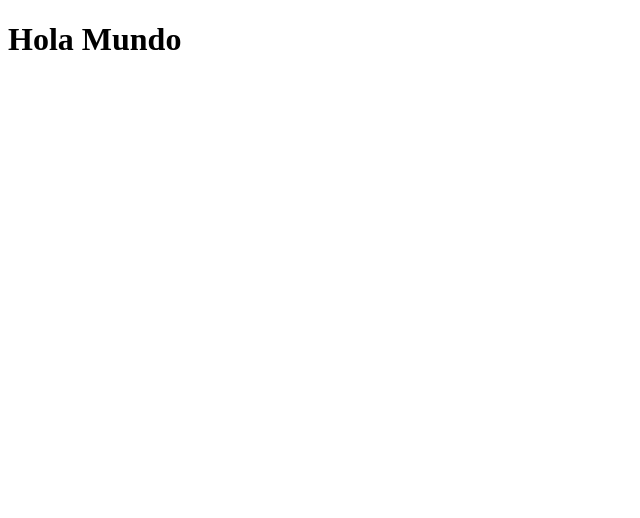
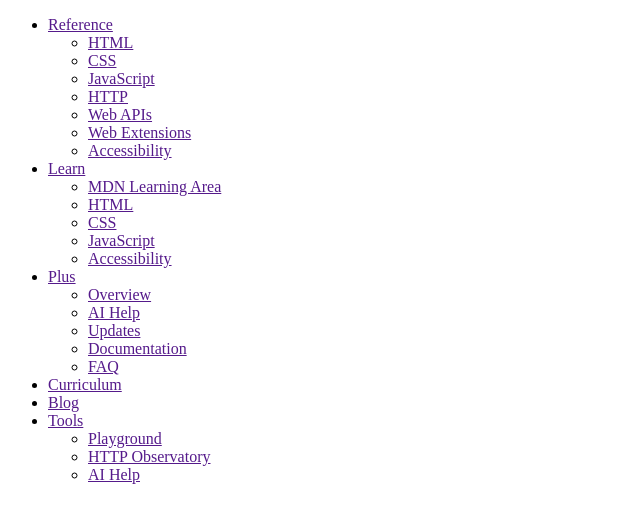
Before and after one commit to HectorAbajo/prueba-git, a plain HTML site: page index.html in a window 1280 px wide. Shown: the whole page, without its empty margins (0-640 px from the left). Drawn offline with Linux system fonts and the light colour scheme.

Commit message:
vercion 1.3

```diff
--- a/index.html
+++ b/index.html
@@ -6,6 +6,59 @@
     <title>Document</title>
 </head>
 <body>
-    <h1>Hola Mundo</h1>
+    <header>
+        <nav>
+            <ul>
+                <li>
+                    <a href="">Reference</a>
+                    <ul>
+                        <li><a href="">HTML</a></li>
+                        <li><a href="">CSS</a></li>
+                        <li><a href="">JavaScript</a></li>
+                        <li><a href="">HTTP</a></li>
+                        <li><a href="">Web APIs</a></li>
+                        <li><a href="">Web Extensions</a></li>
+                        <li><a href="">Accessibility</a></li>
+                    </ul>
+                </li>
+                <li>
+                    <a href="">Learn</a>
+                    <ul>
+                        <li><a href="">MDN Learning Area</a></li>
+                        <li><a href="">HTML</a></li>
+                        <li><a href="">CSS</a></li>
+                        <li><a href="">JavaScript</a></li>
+                        <li><a href="">Accessibility</a></li>
+                    </ul>
+                </li>
+                <li>
+                    <a href="">Plus</a>
+                    <ul>
+                        <li><a href="">Overview</a></li>
+                        <li><a href="">AI Help</a></li>
+                        <li><a href="">Updates</a></li>
+                        <li><a href="">Documentation</a></li>
+                        <li><a href="">FAQ</a></li>
+                    </ul>
+                </li>
+                <li><a href="">Curriculum</a></li>
+                <li><a href="">Blog</a></li>
+                <li><a href="">Tools</a>
+                    <ul>
+                        <li><a href="">Playground</a></li>
+                        <li><a href="">HTTP Observatory</a></li>
+                        <li><a href="">AI Help</a></li>
+                    </ul>
+                </li>
+            </ul>
+        </nav>
+    </header>
+    <main>
+
+    </main>
+    <footer>
+
+    </footer>
 </body>
 </html>
+</html>
```
